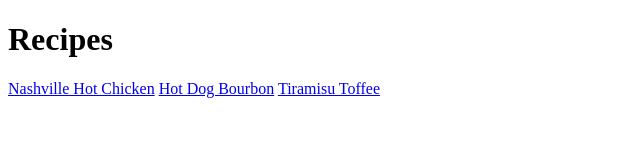
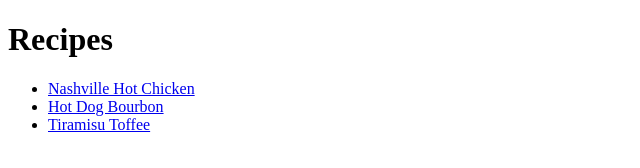
Before and after one commit to gbridges02/recipes, a plain HTML site: page index.html in a window 1280 px wide. Shown: the whole page, without its empty margins (0-640 px from the left). Drawn offline with Linux system fonts and the light colour scheme.

Commit message:
add unordered list for recipe links on index.html

```diff
--- a/index.html
+++ b/index.html
@@ -8,8 +8,10 @@
 
     <body>
         <h1>Recipes</h1>
-        <a href="./recipes/nashville-hot-chicken.html">Nashville Hot Chicken</a>
-        <a href="./recipes/hotdog-bourbon.html">Hot Dog Bourbon</a>
-        <a href="./recipes/tiramisu-toffee.html">Tiramisu Toffee</a>
+        <ul>
+            <li><a href="./recipes/nashville-hot-chicken.html">Nashville Hot Chicken</a></li>
+            <li><a href="./recipes/hotdog-bourbon.html">Hot Dog Bourbon</a></li>
+            <li><a href="./recipes/tiramisu-toffee.html">Tiramisu Toffee</a></li>
+        </ul>
     </body>
 </html>
```
